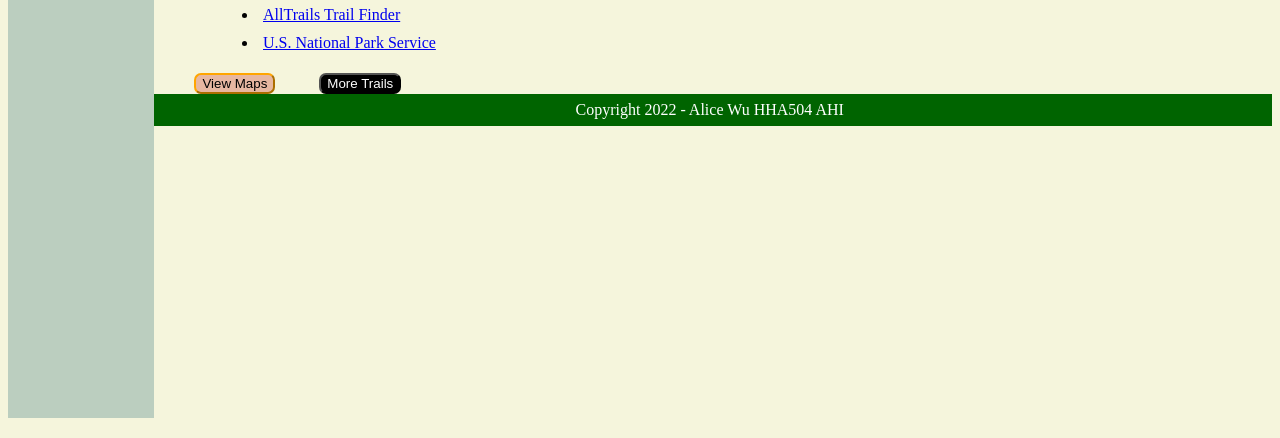
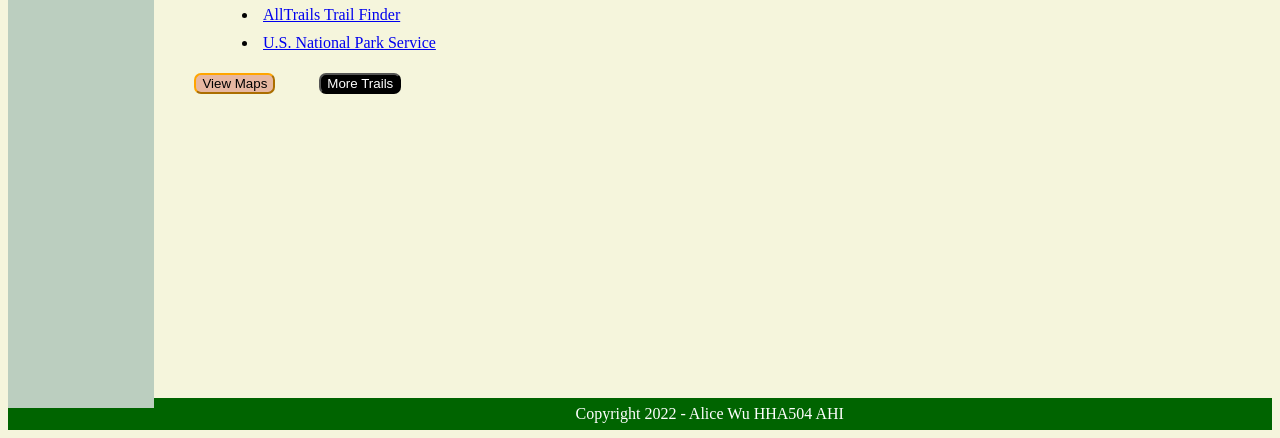
Before and after one commit to alicewu1/flask-html, a Flask app: page /styled_layout in a window 1280 px wide. Shown: the part 482-920 px from the top of the page. Run offline with Flask 2, Linux system fonts and the light colour scheme.

Commit message:
Updates3

```diff
--- a/static/styles2.css
+++ b/static/styles2.css
@@ -68,7 +68,7 @@ img {
 nav {
     float: left;
     width: 10%;
-    height: 800px; /* only for demonstration, should be removed */
+    height: 790px; /* only for demonstration, should be removed */
     background: rgb(187, 206, 191);
     padding: 10px;
     }
@@ -80,6 +80,7 @@ nav {
 
 label{
     margin-left: 100px;
+    padding: 10px;
 }
 footer {
     background-color: darkgreen;
@@ -95,3 +96,8 @@ li{
 .nav{
     margin-left: 10px;
 }
+
+h5{
+    padding: 130px;
+
+}
--- a/templates/p3_homepage_withCSS_layout.html
+++ b/templates/p3_homepage_withCSS_layout.html
@@ -51,7 +51,9 @@
         <button> View Maps </button>
         <button class="specialButton1"> More Trails</button>
 
- &nbsp;&nbsp;
+        <h5> </h5>
+
+
 
         <div>
         <footer style="text-align:center;">
```
